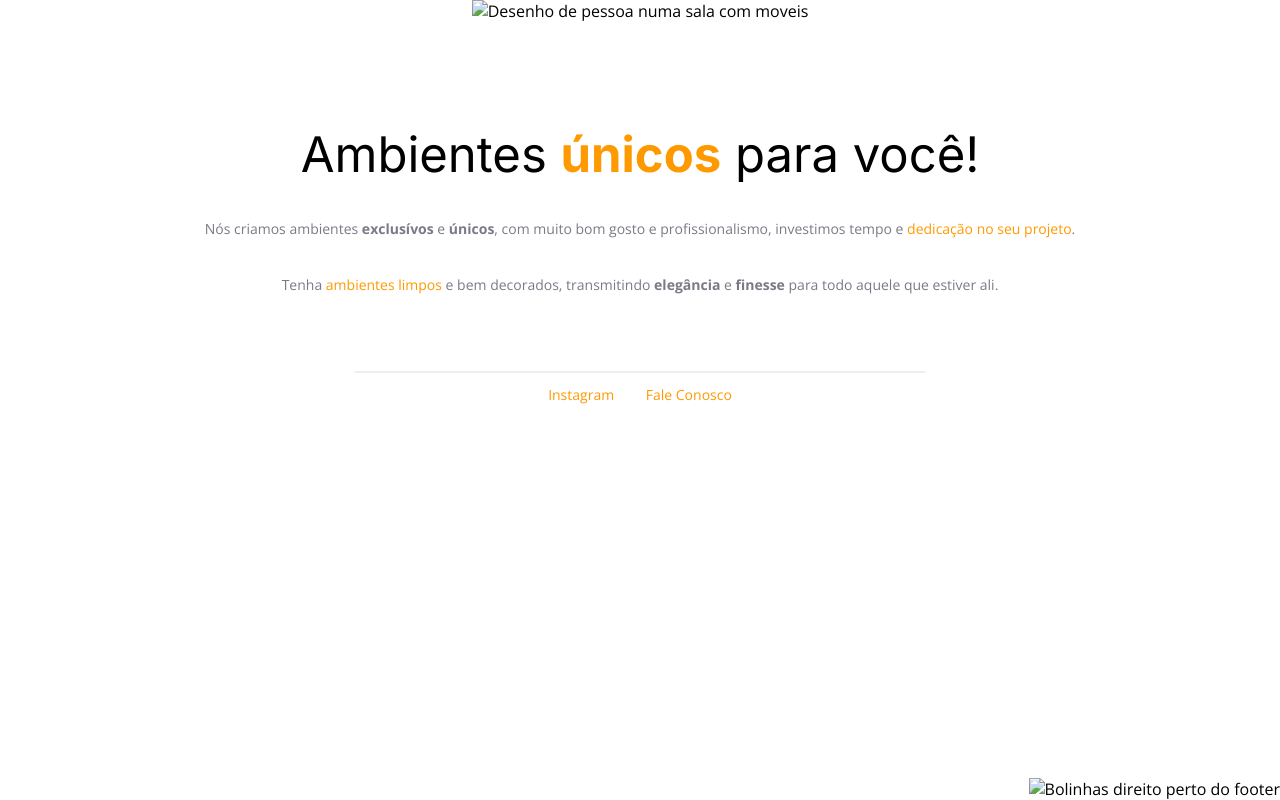
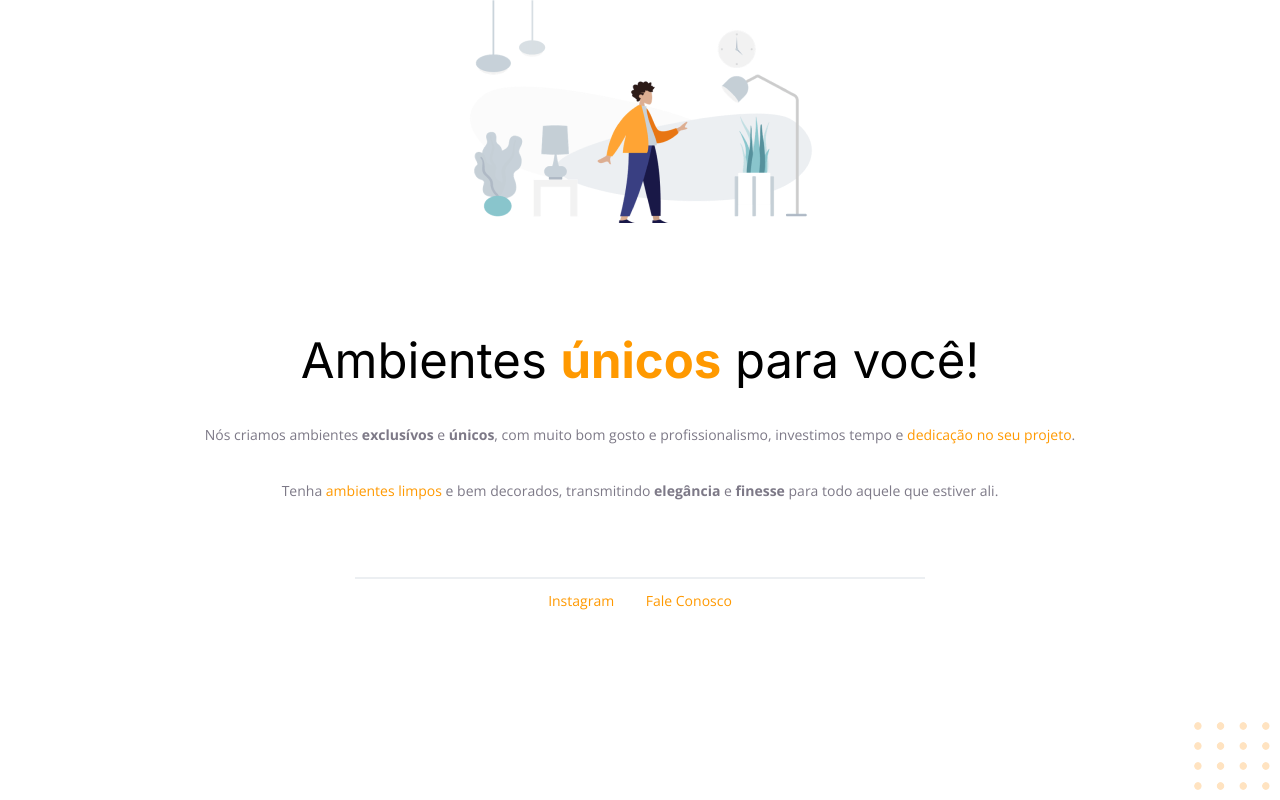
Before and after one commit to joaofrangel/rocketseat-explorer-projeto1, a plain HTML site: page index.html in a window 1280 px wide. Drawn offline with nearby package versions, Linux system fonts and the light colour scheme.

Commit message:
Update index.html
had to change the path of the img and svg file, at first I kept all files on the same folder but as I uploaded the challenge I moved them to a separete folder.

```diff
--- a/index.html
+++ b/index.html
@@ -14,7 +14,7 @@
 <body>
 
   <div id="hero">
-    <img src="./img 1.png" alt="Desenho de pessoa numa sala com moveis">
+    <img src="./images/img 1.png" alt="Desenho de pessoa numa sala com moveis">
 
     <h1>
     Ambientes <span>únicos</span> para você!
@@ -51,7 +51,7 @@
 </a>
 </div>
 
-<img id="balls" src="./balls.svg" alt="Bolinhas direito perto do footer">
+<img id="balls" src="./images/balls.svg" alt="Bolinhas direito perto do footer">
 
 
 </body>
```
